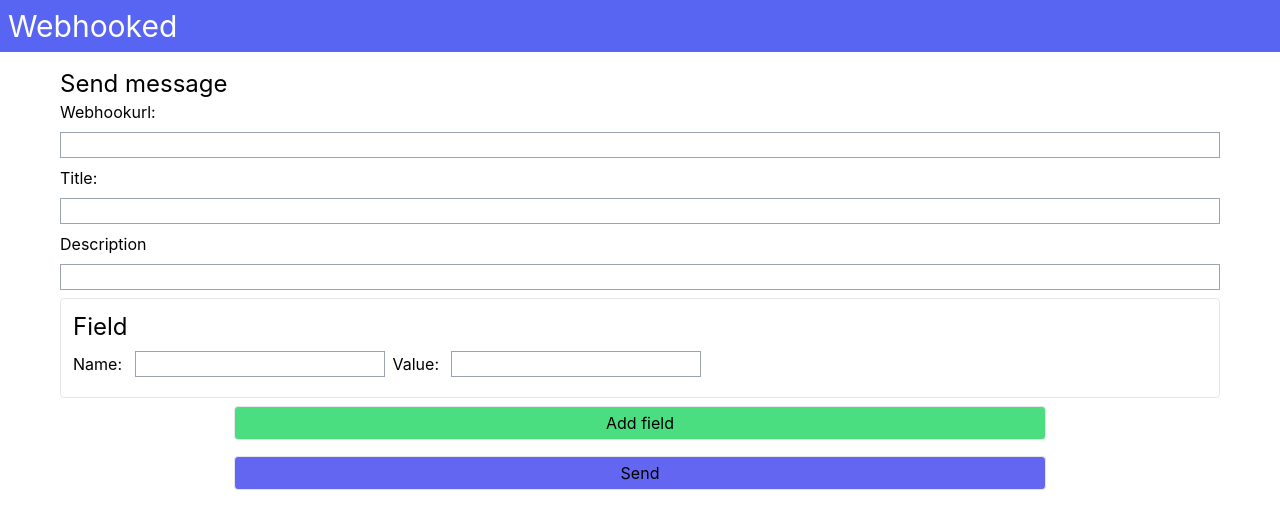
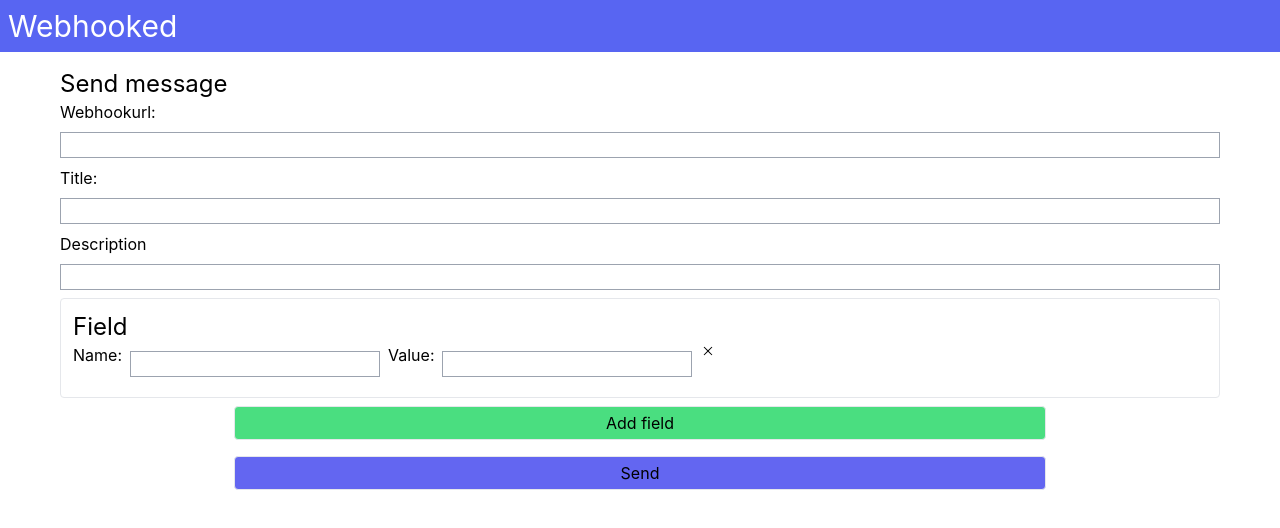
Before and after one commit to tuna2134-archive/webhook-and-embed, a Next.js app: page / in a window 1280 px wide. Shown: the top 528 px of the page. Built offline with nearby package versions, Linux system fonts and the light colour scheme.

Commit message:
add: 閉じるやつ

```diff
--- a/pages/index.tsx
+++ b/pages/index.tsx
@@ -1,7 +1,8 @@
 import type { NextPage } from 'next'
 import axios from 'axios'
-import {useState} from 'react'
+import { useState } from 'react'
 import { toast } from 'react-toastify';
+import { VscClose } from "react-icons/vsc"
 
 
 const InsertStyle: string = "border border-gray-400 my-2"
@@ -51,7 +52,8 @@ const Home: NextPage = () => {
                     <p className="text-2xl">Field</p>
                     {fields.map((field, index) => {
                         return (
-                            <div key={index}>
+                            <div key={index} className="flex">
+                                <div className="flex">
                                     <label htmlFor="name">Name: </label>
                                     <input type="text" className={`${InsertStyle} mx-2`}
                                         name="name" defaultValue={field.name}
@@ -60,6 +62,8 @@ const Home: NextPage = () => {
                                     <input type="text" className={`${InsertStyle} mx-2`}
                                         name="value" defaultValue={field.value}
                                         onChange={(event) => handleChange(index, event)}/>
+                                </div>
+                                <VscClose />
                             </div>
                         )
                     })}
```
Lines whose indentation alone changed are shown as unchanged.
